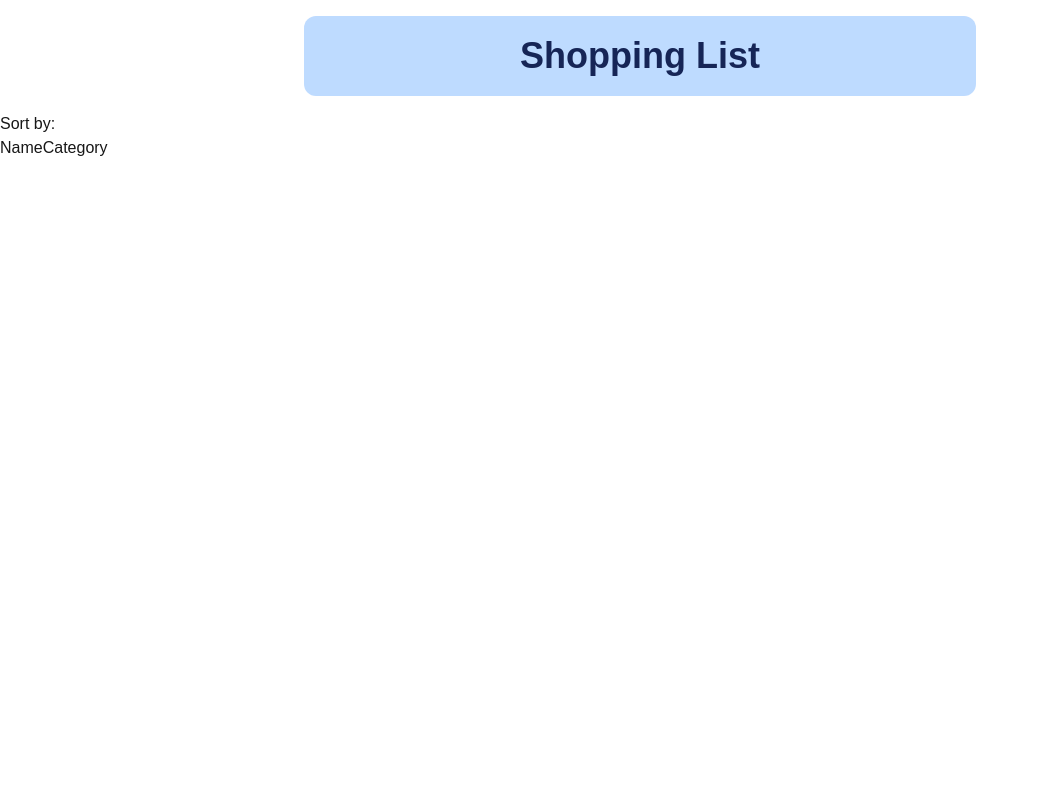
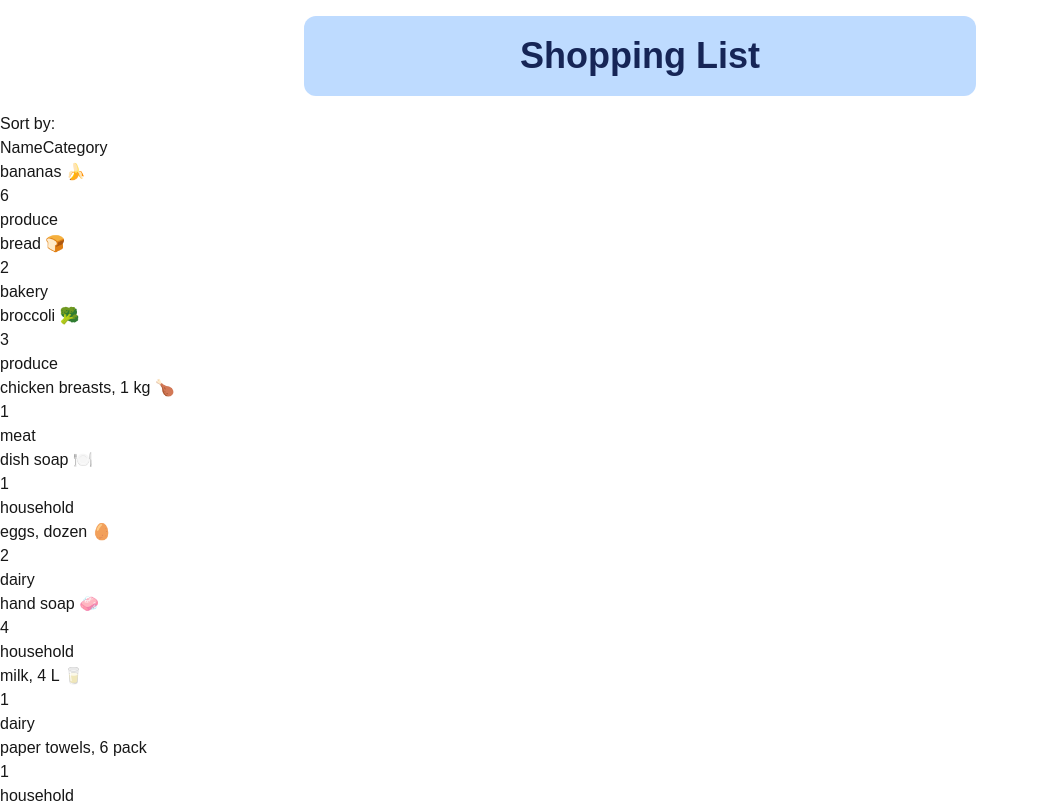
Before and after one commit to Jasleen-Kaur77/cprg306-assignments, a Next.js app: page /week-6 in a window 1280 px wide. Shown: the top 803 px of the page, without its empty margins (0-1039 px from the left). Built offline with nearby package versions, Linux system fonts and the light colour scheme.

Commit message:
Render items using map

```diff
--- a/app/week-6/item-list.js
+++ b/app/week-6/item-list.js
@@ -20,6 +20,15 @@
       <p>Sort by:</p>
       <button onClick={() => setSortBy("name")}>Name</button>
       <button onClick={() => setSortBy("category")}>Category</button>
+      <ul>
+        {sortedArray.map((item) => (
+          <li key={item.id}>
+            <p>{item.name}</p>
+            <p>{item.quantity}</p>
+            <p>{item.category}</p>
+          </li>
+        ))}
+      </ul>
     </div>
   );
 
```
